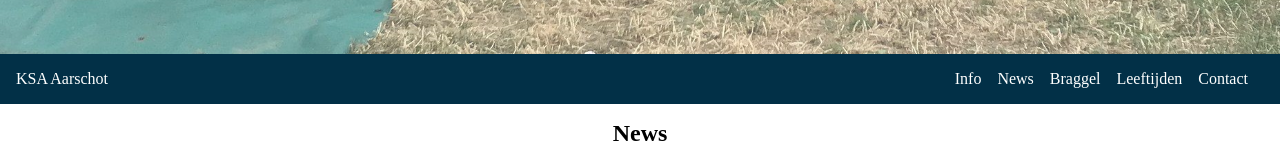
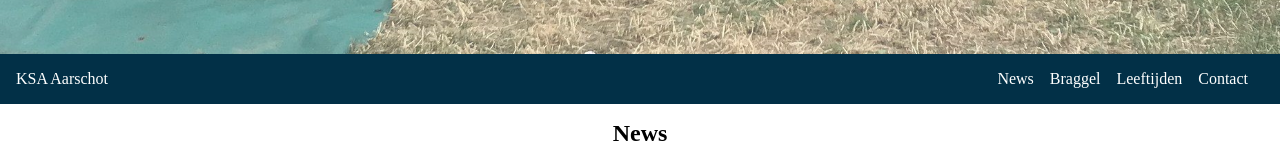
Before and after one commit to MaartenVercammen/KSA-frontend, a React (Create React App) app: page / in a window 1280 px wide. Shown: the part 666-809 px from the top of the page. Built offline with nearby package versions, Linux system fonts and the light colour scheme.

Commit message:
better nav

```diff
--- a/package.json
+++ b/package.json
@@ -27,11 +27,13 @@
     "react": "^17.0.2",
     "react-dom": "^17.0.2",
     "react-router-dom": "^6.2.1",
+    "react-router-hash-link": "^2.4.3",
     "react-scripts": "^5.0.1",
     "sass": "^1.54.8",
     "typescript": "^4.5.5"
   },
   "devDependencies": {
+    "@types/react-router-hash-link": "^2.4.5",
     "css-loader": "^6.7.1",
     "file-loader": "^6.2.0",
     "html-webpack-plugin": "^5.5.0",
--- a/src/components/body/news.tsx
+++ b/src/components/body/news.tsx
@@ -3,7 +3,7 @@ import NewsItem from './newsItem'
 
 const News = () => {
   return (
-    <div className='news'>
+    <div className='news' id='news'>
         <h2>News</h2>
         <ul>
           <li><NewsItem title='test'/></li>
--- a/src/components/header/navbar.tsx
+++ b/src/components/header/navbar.tsx
@@ -1,15 +1,22 @@
 import React from 'react'
+import { HashLink } from 'react-router-hash-link';
 
 const NavBar = () => {
+
+  const scrollWithOffset = (el: any) => {
+    const yCoordinate = el.getBoundingClientRect().top + window.pageYOffset;
+    const yOffset = -60;
+    window.scrollTo({ top: yCoordinate + yOffset, behavior: 'smooth' });
+}
+
   return (
     <nav>
-      <a href='#page-top'>KSA Aarschot</a>
+      <HashLink smooth to="#top">KSA Aarschot</HashLink>
       <ul>
-          <li><a href='#info'>Info</a></li>
-          <li><a href='#News'>News</a></li>
-          <li><a href='#braggel'>Braggel</a></li>
-          <li><a href='#Leeftijden'>Leeftijden</a></li>
-          <li><a href='#Contact'>Contact</a></li>
+          <li><HashLink smooth to="#news" scroll={scrollWithOffset}>News</HashLink></li>
+          <li><HashLink smooth to="#braggel" scroll={scrollWithOffset}>Braggel</HashLink></li>
+          <li><HashLink smooth to="#leeftijden" scroll={scrollWithOffset}>Leeftijden</HashLink></li>
+          <li><HashLink smooth to="#contact" scroll={scrollWithOffset}>Contact</HashLink></li>
       </ul>
     </nav>
   )
--- a/src/css/index.css
+++ b/src/css/index.css
@@ -68,6 +68,7 @@ h2, h3{
 }
 
 .news ul{
+    padding: 0;
     display: flex;
     flex-direction: row;
     flex-wrap: wrap;
--- a/tsconfig.json
+++ b/tsconfig.json
@@ -14,7 +14,8 @@
         "resolveJsonModule": true,
         "isolatedModules": true,
         "noEmit": false,
-        "jsx": "react-jsx"
+        "jsx": "react-jsx",
+        "noImplicitAny": false,
     },
     "include": ["src"]
 }
```
Also changed, not shown: 1 other file (tests, documents, lock files or other folders).
